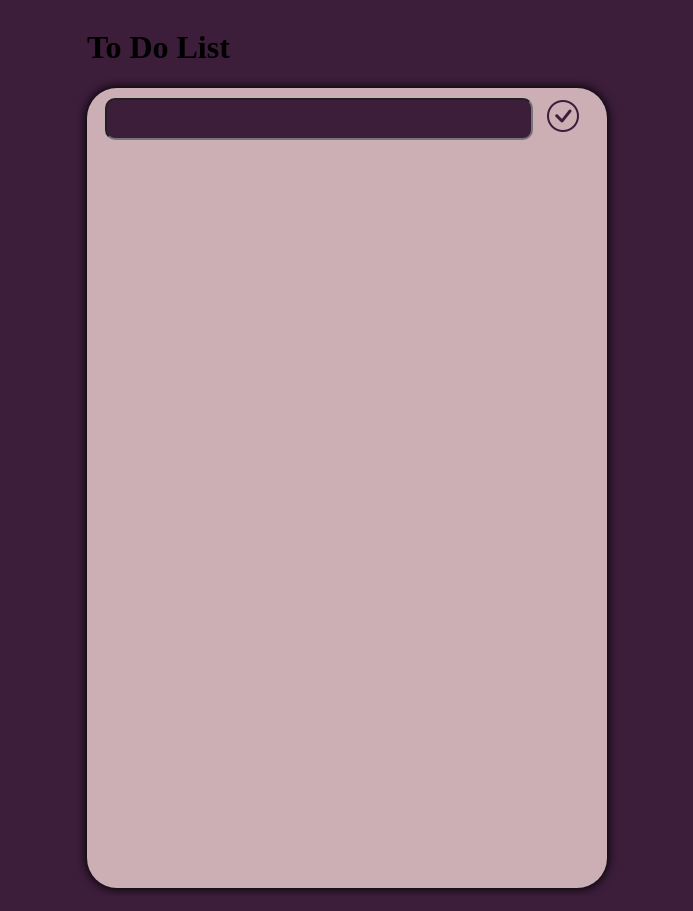
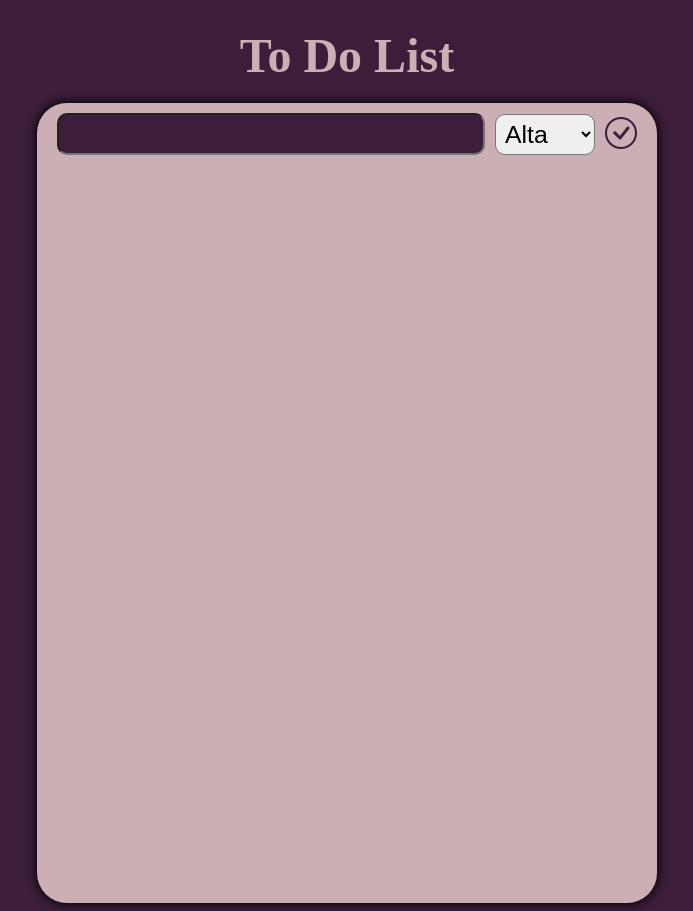
Before and after one commit to fedemoretto11/To-Do-List, a plain HTML site: page index.html in a window 1280 px wide. Shown: the whole page, without its empty margins (293-986 px from the left). Drawn offline with nearby package versions, Linux system fonts and the light colour scheme.

Commit message:
Boton de importancia agregado, sin JS todavia

```diff
--- a/index.html
+++ b/index.html
@@ -32,8 +32,12 @@
         <div class="contenedor">
             <div class="input-tareas">
                 <input type="text" class="toDo">
+                <select name="importancia" id="importancia">
+                    <option value="alta">Alta</option>
+                    <option value="media">Media</option>
+                    <option value="baja">Baja</option>
+                </select>
                 <i class="bi bi-check-circle icono"></i>
-
             </div>
             <div class="tareas">
                 <ul>
--- a/script.js
+++ b/script.js
@@ -5,11 +5,23 @@ const ul = document.querySelector("ul");
 
 let tareasPorHacer = [];
 
+
+
+// Ambos Event Listener cumplen la misma funcion (uno clickea y el otro enter)
 icono.addEventListener("click", (e) => {
     const li = document.createElement("li");
     li.appendChild(document.createTextNode(tareas.value));
     ul.appendChild(li);
     tareasPorHacer.push(tareas.value);
     tareas.value = " ";
+})
 
+document.querySelector("input").addEventListener("keypress", (e) => {
+    if(e.key === 'Enter') {
+    const li = document.createElement("li");
+    li.appendChild(document.createTextNode(tareas.value));
+    ul.appendChild(li);
+    tareasPorHacer.push(tareas.value);
+    tareas.value = " ";
+}
 })
--- a/style.css
+++ b/style.css
@@ -9,7 +9,12 @@ body {
 
 
 
-
+h1 {
+    text-align: center;
+    font-size: 3rem;
+    margin: 20px;
+    color: #ccafb5;
+}
 
 .contenedor {
     background: #ccafb5;
@@ -26,23 +31,33 @@ body {
 
 .input-tareas {
     padding: 10px;
-    width: 500px;
+    width: 600px;
     text-align: center;
+    display: flex;
+    justify-content: center;
+    align-items: center;
+    gap: 10px;
 }
 
 .toDo {
     width: 420px;
     height: 36px;
-    font-size: 1.8rem;
+    font-size: 1.6rem;
     border-radius: 10px;
     text-decoration: none;
     color: #ccafb5;
     background-color: #3c1d3a;
 }
 
+#importancia {
+    font-size: 1.55rem;
+    padding: 5px;
+    border-radius: 10px;
+
+}
+
 .icono {
     font-size: 2rem;
-    padding: 10px;
     color: #3c1d3a;
     text-align: center;
 }
@@ -53,7 +68,7 @@ body {
 
 
 li {
-    width: 420px;
+    width: 500px;
     height: 36px;
     font-size: 1.8rem;
     border-radius: 10px;
```
